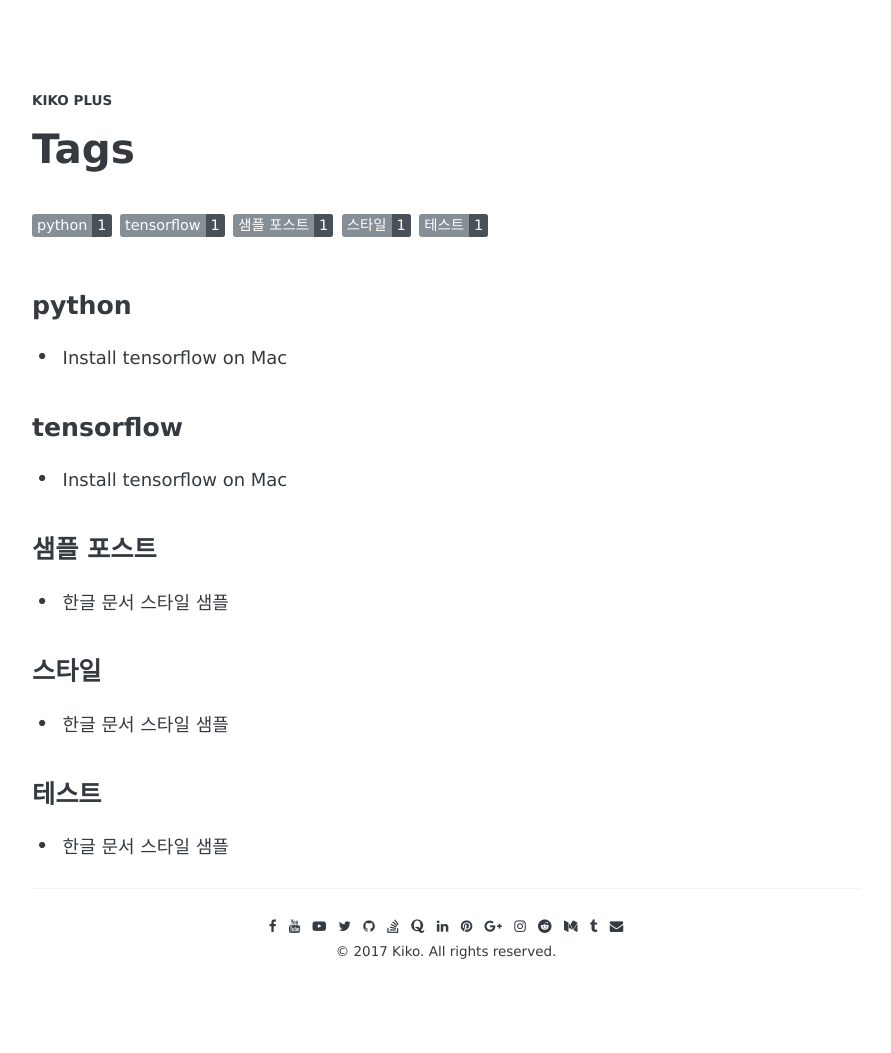
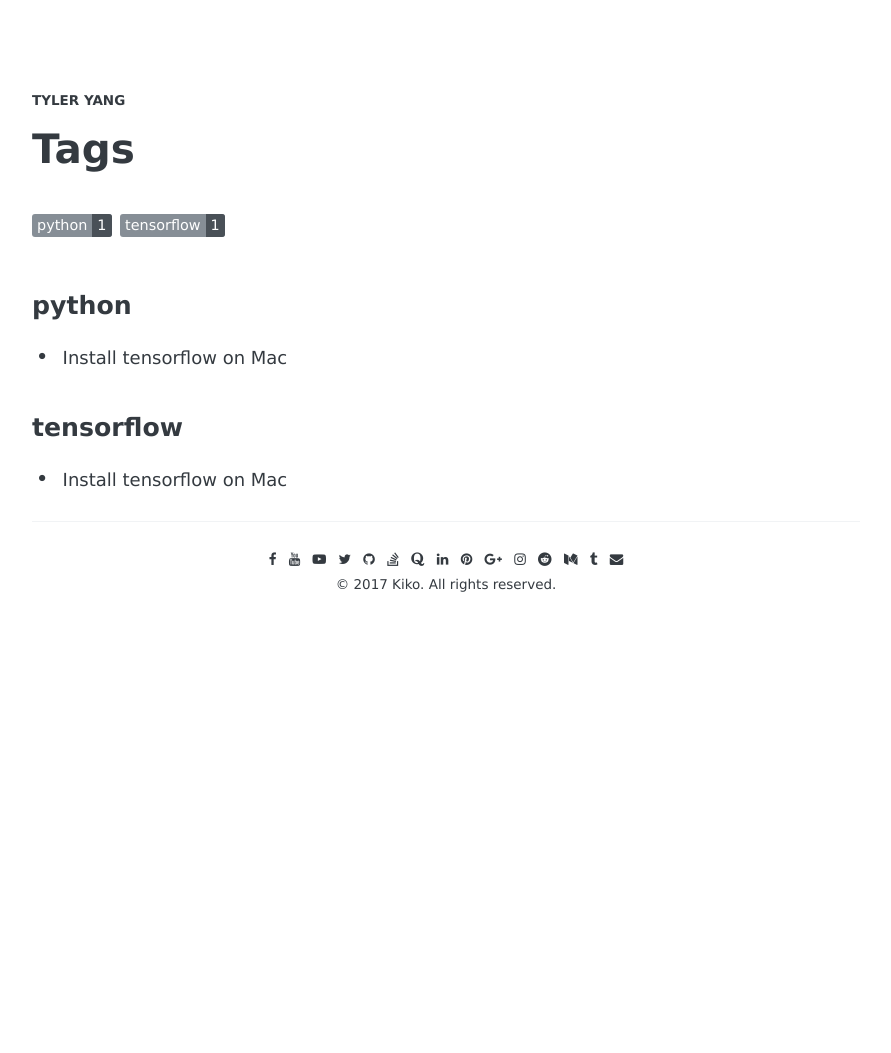
Before and after one commit to TylerAC/TylerAC.github.io, a Jekyll site: the page built from tags/index.html, in a window 1280 px wide. Shown: the whole page, without its empty margins (194-1085 px from the left). Built offline with Jekyll 4.4.1, drawn with Linux system fonts in a browser that asks for light colours; some web fonts are replaced; after the commit the page ends 900 px from its top, so only the background shows below that; part of the change alters nothing that is shown.

````diff
--- a/_config.yml
+++ b/_config.yml
@@ -3,7 +3,7 @@
 # # # # # # # # # # # # #
 
 # Basic
-name:               "Kiko Plus"
+name:               "Tyler Yang"
 
 author:
   facebook:         your-id
--- a/_posts/2017-01-19-style-test-ko0.md
+++ /dev/null
@@ -1,117 +0,0 @@
----
-layout: post
-title: "한글 문서 스타일 샘플"
-description: "한글로 된 글의 샘플입니다."
-date: 2017-01-19
-tags: [샘플 포스트, 테스트, 스타일]
-comments: true
-share: true
----
-
-이 글은 스타일을 모아둔 것입니다. 소스 코드를 확인하여 스타일을 적용하는 방법을 알아보세요.
-
----
-
-## 1. 제목
-
-# 제목 1
-
-## 제목 2
-
-### 제목 3
-
-#### 제목 4
-
-##### 제목 5
-
-###### 제목 6
-
-### 1-1. 제목 정렬
-
-##### 왼쪽(기본)
-
-##### 가운데
-{: .center}
-
-##### 오른쪽
-{: .right}
-
-## 2. 본문
-
-탄핵소추의 의결을 받은 자는 탄핵심판이 있을 때까지 [링크](#) 그 권한행사가 정지된다. 제2항과 제3항의 처분에 대하여는 **굵게** 법원에 제소할 수 없다. 선거와 국민투표의 공정한 관리 *기울임* 및 정당에 관한 사무를 처리하기 위하여 5<sup>3</sup> = 125 선거관리위원회를 둔다. 국무총리는 대통령을 보좌하며, H<sub>2</sub>O 행정에 관하여 대통령의 명을 받아 행정각부를 통할한다. 정당은 법률이 정하는 바에 의하여 <u>밑줄</u> 국가의 보호를 받으며, 국가는 법률이 정하는 바에 의하여 `파일명` 정당운영에 필요한 자금을 보조할 수 있다. 모든 국민은 종교의 자유를 가진다. 국회의원은 법률이 정하는 직을 겸할 수 없다. 감사원은 <del>가운데 줄</del> 세입·세출의 결산을 매년 검사하여 대통령과 차년도국회에 <mark>형광펜</mark> 그 결과를 보고하여야 한다.
-
-## 3. 이미지
-
-![큰 이미지](http://placehold.it/800x400)
-![중간 이미지](http://placehold.it/400x200)
-![작은 이미지](http://placehold.it/200x200)
-
-### 3-1. 이미지 가운데 정렬
-![이미지 가운데 정렬](http://placehold.it/200x200){: .center-image}
-
-## 4. 인용구
-
-> 나는 헌법을 준수하고 국가를 보위하며 조국의 평화적 통일과 국민의 자유와 복리의 증진 및 민족문화의 창달에 노력하여 대통령으로서의 직책을 성실히 수행할 것을 국민 앞에 엄숙히 선서합니다. 모든 국민은 통신의 비밀을 침해받지 아니한다. 국회의원은 법률이 정하는 직을 겸할 수 없다. 국회는 헌법 또는 법률에 특별한 규정이 없는 한 재적의원 과반수의 출석과 출석의원 과반수의 찬성으로 의결한다. 가부동수인 때에는 부결된 것으로 본다.
-
-## 5. 리스트
-
-### 순서가 없는 리스트
-
-* 국가원로자문회의의 조직·직무범위 기타 필요한 사항은 법률로 정한다.
-* 모든 국민은 법률이 정하는 바에 의하여 국방의 의무를 진다.
-* 탄핵소추의 의결을 받은 자는 탄핵심판이 있을 때까지 그 권한행사가 정지된다.
-  1. 국회는 의원의 자격을 심사하며, 의원을 징계할 수 있다. 국가는 모성의 보호를 위하여 노력하여야 한다.
-  2. 공개하지 아니한 회의내용의 공표에 관하여는 법률이 정하는 바에 의한다.
-* 국회는 의장 1인과 부의장 2인을 선출한다. 정부는 회계연도마다 예산안을 편성하여 회계연도 개시 90일전까지 국회에 제출하고, 국회는 회계연도 개시 30일전까지 이를 의결하여야 한다.
-
-### 순서가 있는 리스트
-
-1. 대통령으로 선거될 수 있는 자는 국회의원의 피선거권이 있고 선거일 현재 40세에 달하여야 한다.
-2. 각급 선거관리위원회는 선거인명부의 작성등 선거사무와 국민투표사무에 관하여 관계 행정기관에 필요한 지시를 할 수 있다.
-3. 예비비는 총액으로 국회의 의결을 얻어야 한다. 예비비의 지출은 차기국회의 승인을 얻어야 한다.
-  * 국가는 농지에 관하여 경자유전의 원칙이 달성될 수 있도록 노력하여야 하며, 농지의 소작제도는 금지된다.
-  * 모든 국민은 법률이 정하는 바에 의하여 납세의 의무를 진다.
-4. 형사피의자 또는 형사피고인으로서 구금되었던 자가 법률이 정하는 불기소처분을 받거나 무죄판결을 받은 때에는 법률이 정하는 바에 의하여 국가에 정당한 보상을 청구할 수 있다.
-
-### 정의 리스트
-
-대통령은 제3항과 제4
-: 국회의원은 그 지위를 남용하여 국가·공공단체 또는 기업체와의 계약이나 그 처분에 의하여 재산상의 권리·이익 또는 직위를 취득하거나 타인을 위하여 그 취득을 알선할 수 없다.
-
-체포·구속·압수 또
-: 헌법개정안은 국회가 의결한 후 30일 이내에 국민투표에 붙여 국회의원선거권자 과반수의 투표와 투표자 과반수의 찬성을 얻어야 한다.
-
-## 6. 표
-
-| 상단1 | 상단2 | 상단3 |
-|:-----|:----:|-----:|
-| 셀1  | 셀2  | 셀3  |
-| 셀4  | 셀5  | 셀6  |
-|----
-| 셀1  | 셀2  | 셀3  |
-| 셀4  | 셀5  | 셀6  |
-|=====
-| 하단1   | 하단2 | 하단3 |
-
-
-## 7. 코드 스타일
-
-### 코드 하이라이팅
-
-```css
-#container {
-  float: left;
-  margin: 0 -240px 0 0;
-  width: 100%;
-}
-```
-
-### 일반적인 코드
-
-    <div id="awesome">
-      <p>This is great isn't it?</p>
-    </div>
-
----
-
-이 문서는 [한글 Lorem Ipsum](http://guny.kr/stuff/klorem/)으로 생성되었습니다.
````
